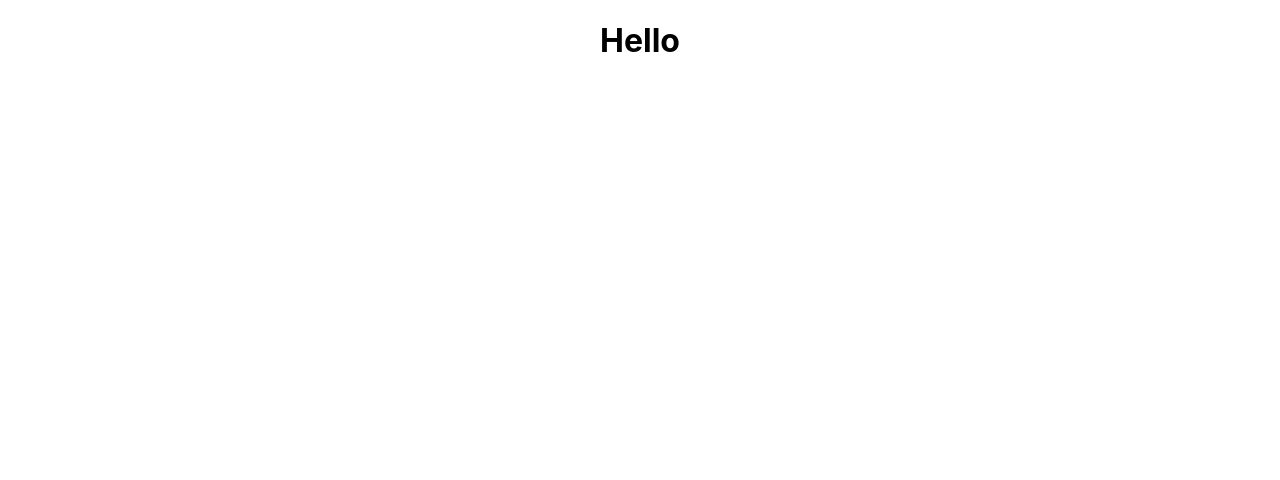
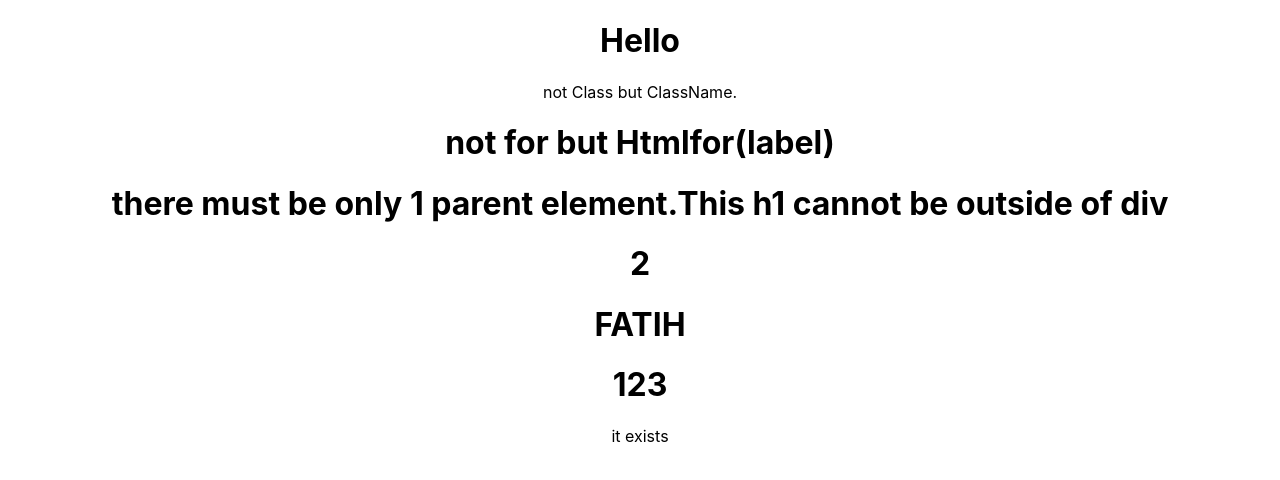
Before and after one commit to fatihyazicioglu/React-Practice, a React (Create React App) app in the folder my-app/: page / in a window 1280 px wide. Shown: the top 480 px of the page. Built offline with nearby package versions, Linux system fonts and the light colour scheme.

Commit message:
className, htmlFor, {},ternaries

```diff
--- a/my-app/src/App.js
+++ b/my-app/src/App.js
@@ -1,10 +1,31 @@
 import './App.css';
 
 function App() {
+  const test =123;
+  const isAuth =true ;
   return (
     <div className="App">
    <h1>Hello</h1>
+   <label>not Class but ClassName.</label>
+   <h1>not for  but Htmlfor(label)</h1>
+
+   <h1>there must be only 1 parent element.This h1 cannot be outside of div</h1>
+    {/* for operations {} */}
+    <h1>    {1+1} </h1>
+    <h1>{"fatih".toUpperCase()}</h1>
+    <h1>{test}</h1>
+
+    <div>
+      {
+        isAuth ? <p>it exists</p> : null
+      }
     </div>
+
+
+
+    </div>
+
+
   );
 }
 
```
